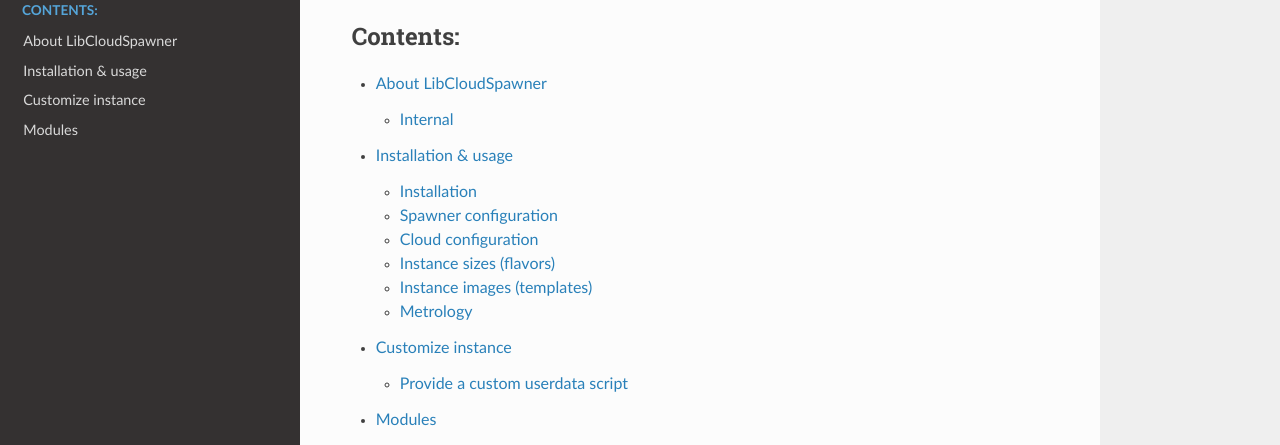
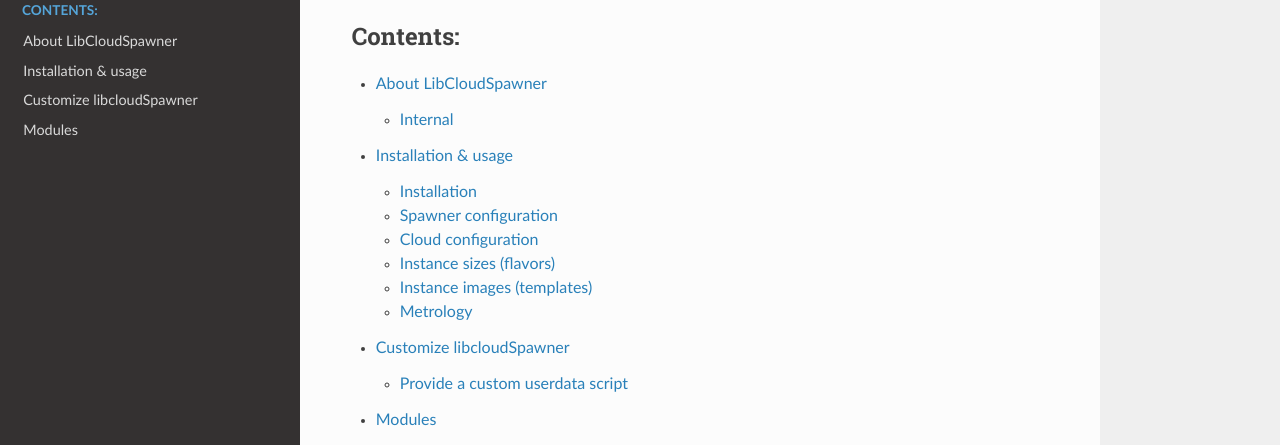
Before and after one commit to jupytercloud-project/jupyterhub-libcloudspawner, a Sphinx documentation site: the page built from doc/source/index.rst, in a window 1280 px wide and 998 px high. Shown: the part 136-581 px from the top of the window. Built offline with Sphinx 7.4.7 and the Read the Docs theme 2.0.0, drawn with Linux system fonts in a browser that asks for light colours.

Commit message:
Doc correction for custom templates

```diff
--- a/doc/source/custom.rst
+++ b/doc/source/custom.rst
@@ -1,5 +1,5 @@
-Customize instance
-==================
+Customize libcloudSpawner
+=========================
 
 Here is some information about tuning and tweaking libcloudspawner.
 
@@ -30,6 +30,8 @@
 >>> mkdir acmejhubcustoms
 >>> touch acmejhubcustoms/__init__.py
 >>> mkdir acmejhubcustoms/data
+
+You should copy LibcloudSpawner default templates to this folder https://github.com/tristanlt/jupyter-libcloudspawner/tree/master/libcloudspawner/data
 
 .. note:
 	Keep this module inside JupyterHub path.
```
